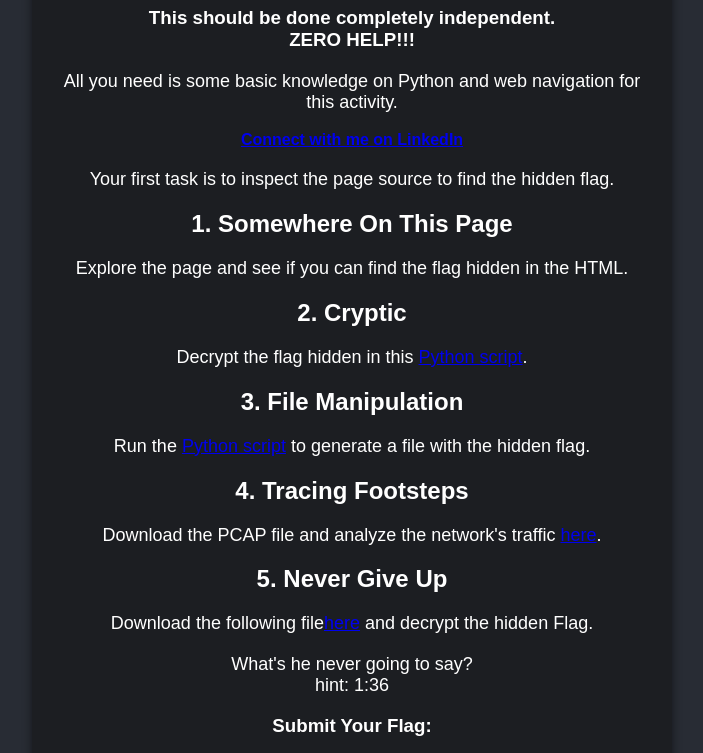
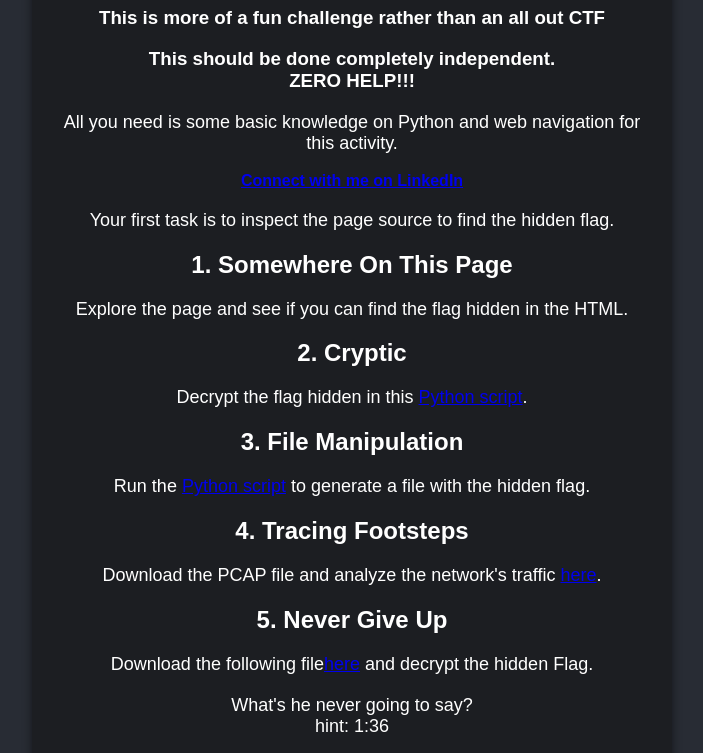
Before and after one commit to z3niith/capturetheflag, a plain HTML site: page index.html in a window 1280 px wide. Shown: the part 151-904 px from the top of the page, without its empty margins (288-991 px from the left). Drawn offline with nearby package versions, Linux system fonts and the light colour scheme.

Commit message:
minor fixes

```diff
--- a/index.html
+++ b/index.html
@@ -10,6 +10,7 @@
 <body>
     <div class="container">
         <h1><span class="auto-type"></span></h1>
+        <h3>This is more of a fun challenge rather than an all out CTF</h3>
         <h3>This should be done completely independent. <br><strong>ZERO HELP!!!</strong></h3>
         <p>All you need is some basic knowledge on Python and web navigation for this activity.</p>
         <a href="https://www.linkedin.com/in/elenge-germain-5ab8b2319/"><b>Connect with me on LinkedIn</b></a>
```
